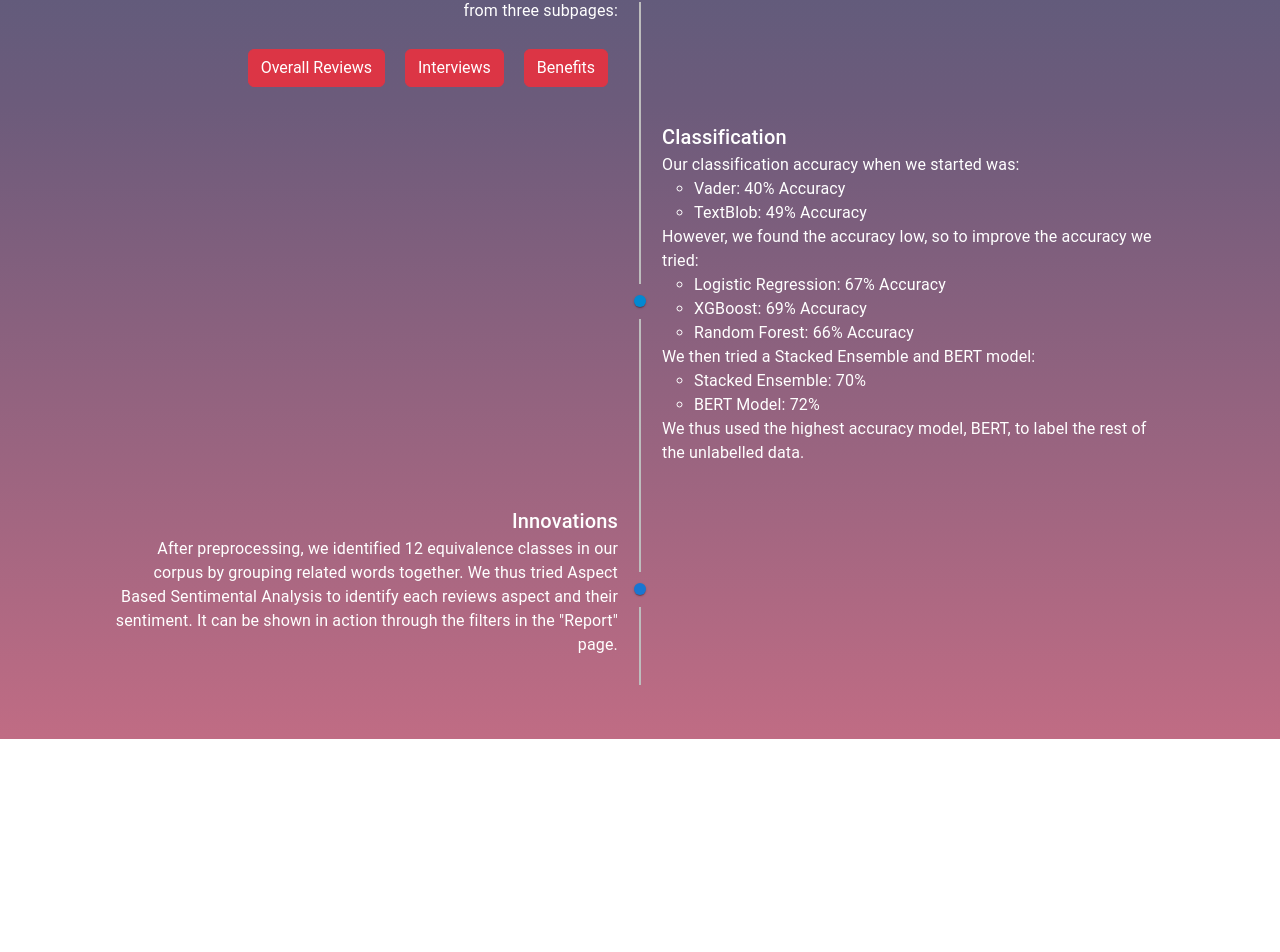
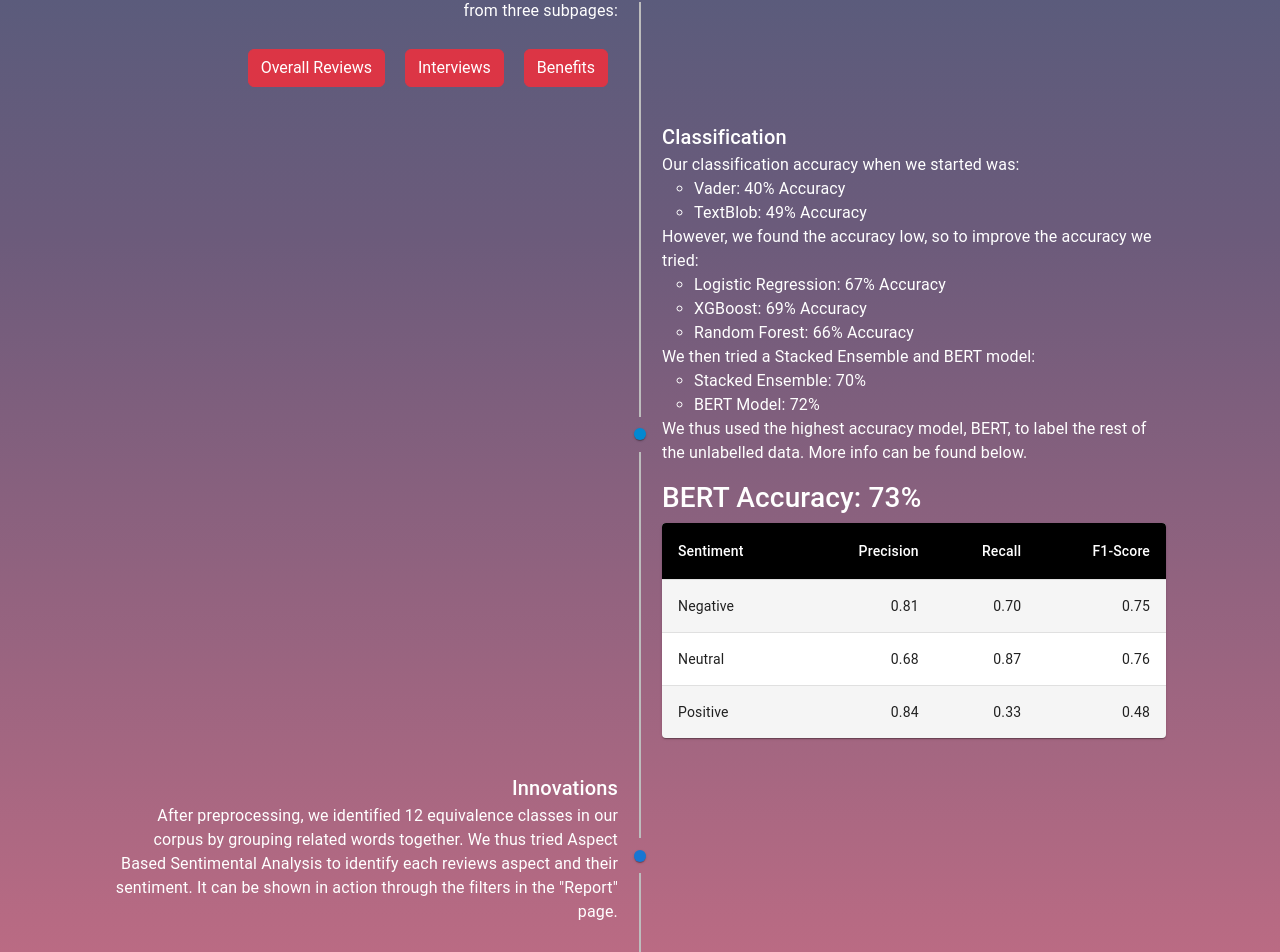
Before and after one commit to datmanlyman/CZ4045-Group-30-Project, a React (Create React App) app: page / in a window 1280 px wide. Shown: the part 529-1481 px from the top of the page. Before the commit the page ends 1268 px from the top, so only its background shows below. Built offline with nearby package versions, Linux system fonts and the light colour scheme.

Commit message:
some more changes

```diff
--- a/src/Components/ReportConstructor.js
+++ b/src/Components/ReportConstructor.js
@@ -108,10 +108,10 @@ export default function CustomizedTimeline() {
                 <li>Stacked Ensemble: 70%</li>
                 <li>BERT Model: 72%</li>
               </ul>
-              We thus used the highest accuracy model, BERT, to label the rest of the unlabelled data.
+              We thus used the highest accuracy model, BERT, to label the rest of the unlabelled data. More info can be found below.
             </p>
           </Typography>
-          { /*<ModelAccuracy /> */ }
+          <ModelAccuracy />
         </TimelineContent>
       </TimelineItem>
       <TimelineItem>
```
